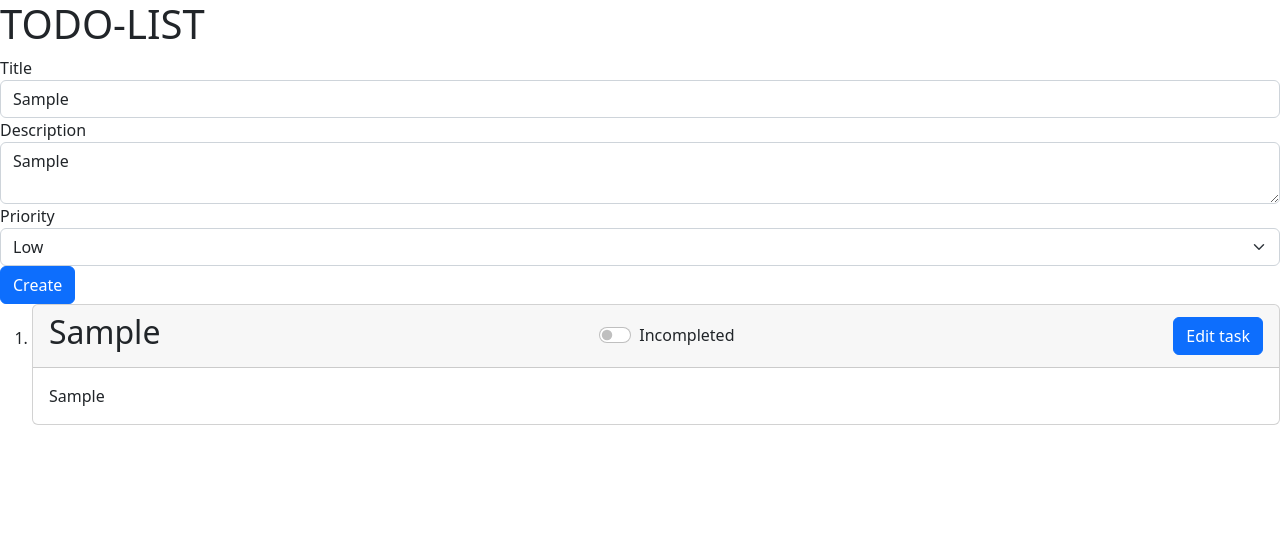
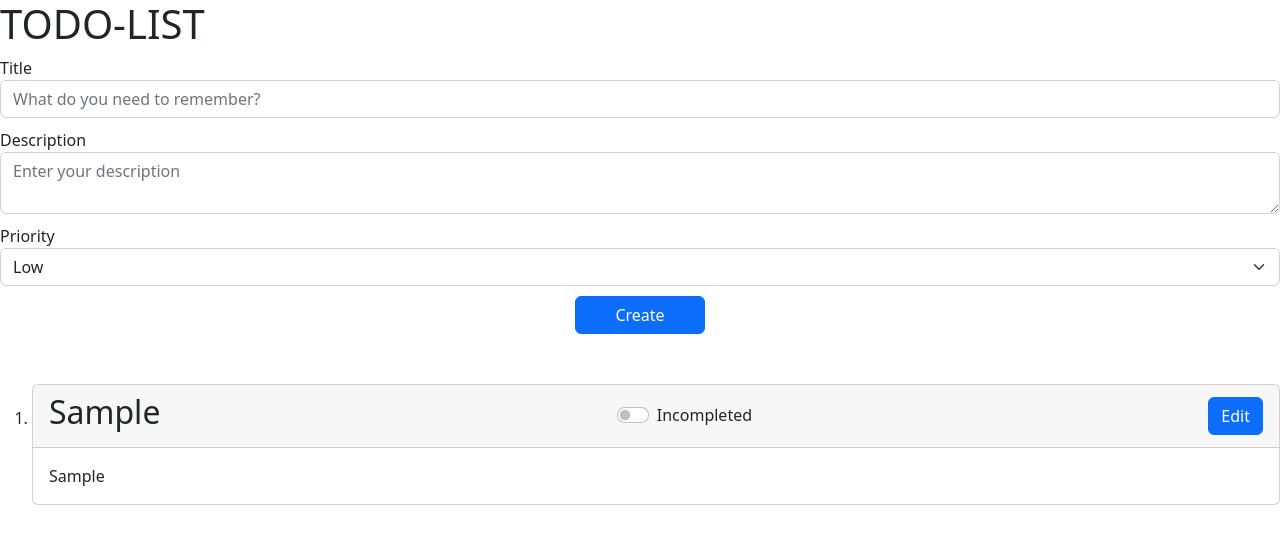
Before and after one commit to ferdiaz93/todo-list-teco, a React (Create React App) app: page / in a window 1280 px wide. Both pictures are taken after typing "Sample", "Sample" into the empty fields and a click on the button "Create". Shown: the top 544 px of the page. Built offline with nearby package versions, Linux system fonts and the light colour scheme; the HTML template or start-up script is replaced by a standard one.

Commit message:
visual de switch completado

```diff
--- a/src/assets/scss/App.scss
+++ b/src/assets/scss/App.scss
@@ -0,0 +1,2 @@
+@import './components/task_form';
+@import './components/tasks_list';
--- /dev/null
+++ b/src/assets/scss/components/_task_form.scss
@@ -0,0 +1,14 @@
+.task-form-container{
+    form{
+        display: flex;
+        flex-direction: column;
+        row-gap: 10px;
+        align-items: center;
+        .input-container{
+            width: 100%;
+        }
+        .btn{
+            width: 130px;
+        }
+    }
+}
--- /dev/null
+++ b/src/assets/scss/components/_tasks_list.scss
@@ -0,0 +1,20 @@
+.tasks-container{
+    margin-top: 50px;
+    ol{
+        .task-label{
+            .card{
+                opacity: 1;
+                transition: all 300ms ease-out;
+                .card-header{
+                    h2{
+                        max-width: 420px;
+                    }
+                }
+                &.completed{
+                    opacity: 0.4;
+                    transition: all 300ms ease-out;
+                }
+            }
+        }
+    }
+}
--- a/src/components/TaskForm.js
+++ b/src/components/TaskForm.js
@@ -13,16 +13,18 @@ const TaskForm = ({ onSubmitTask }) => {
     };
     const saveTask = (task, actions) => {
         task.id = uuidv4();
-        onSubmitTask(task)
+        onSubmitTask(task);
+        actions.resetForm();
     }
 
     return (
+        <section className="task-form-container">
             <Formik
                 initialValues={{ title: "", description: "", priority: "low", finished: false }}
                 onSubmit={async (values, actions) => saveTask(values, actions)}>
                 {({ errors, touched }) => (
                     <Form>
-                    <div>
+                        <div className="input-container">
                             <label htmlFor="title">Title</label>
                             <Field
                                 validate={validate}
@@ -31,7 +33,7 @@ const TaskForm = ({ onSubmitTask }) => {
                                 className={`form-control ${errors.title && touched.title ? "is-invalid" : ""}`} />
                             {errors.title && touched.title ? <div className="invalid-feedback">{errors.title}</div> : null}
                         </div>
-                    <div>
+                        <div className="input-container">
                             <label htmlFor="description">Description</label>
                             <Field
                                 validate={validate}
@@ -42,7 +44,7 @@ const TaskForm = ({ onSubmitTask }) => {
                             {errors.description && touched.description ? <div className="invalid-feedback">{errors.description}</div> : null}
                         </div>
 
-                    <div>
+                        <div className="input-container">
                             <label htmlFor="description">Priority</label>
                             <Field id="priority" name="priority" as="select" className="form-select">
                                 <option value="light">Low</option>
@@ -55,6 +57,7 @@ const TaskForm = ({ onSubmitTask }) => {
                     </Form>
                 )}
             </Formik>
+        </section>
     )
 }
 
--- a/src/components/TasksList.js
+++ b/src/components/TasksList.js
@@ -20,13 +20,15 @@ const TasksList = ({ savedTasks, onSubmitEdit }) => {
         setEditingTask(task);
     }
 
-    const onSwitchChange = (e) => {
+    const onSwitchChange = (e, task) => {
         console.log(e.target.checked);
+        task.finished = e.target.checked;
+        onSubmitEdit(task);
     }
 
     const editTask = (values, actions) => {
         values.id = editingTask.id;
-        onSubmitEdit(values)
+        onSubmitEdit(values);
     }
 
     return (
@@ -35,15 +37,21 @@ const TasksList = ({ savedTasks, onSubmitEdit }) => {
                 <ol>
                     {savedTasks.map((task, index) => (
                         <li className="task-label" key={index}>
-                            <div className={`card text-bg-${task.priority} mb-3`}>
+                            <div className={`card text-bg-${task.priority} ${task.finished ? "completed" : ""} mb-3`}>
                                 <div className="card-header d-flex align-items-center justify-content-between">
                                     <h2>{task.title}</h2>
                                     <div className="form-check form-switch">
-                                        <input className="form-check-input" type="checkbox" role="switch" checked={task.finished} onChange={onSwitchChange} />
+                                        <input className="form-check-input" type="checkbox" role="switch" checked={task.finished} onChange={(e) => onSwitchChange(e, task)} />
                                         <label className="form-check-label" htmlFor="flexSwitchCheckChecked">{task.finished ? "Completed" : "Incompleted"}</label>
                                     </div>
-                                    <button type="button" className="btn btn-primary" data-bs-toggle="modal" data-bs-target="#editModal" onClick={() => handleEditButton(task)}>
-                                        Edit task
+                                    <button
+                                        type="button"
+                                        className="btn btn-primary"
+                                        data-bs-toggle="modal"
+                                        data-bs-target="#editModal"
+                                        onClick={() => handleEditButton(task)}
+                                        disabled={task.finished}>
+                                        Edit
                                     </button>
                                 </div>
                                 <div className="card-body">
```
Lines whose indentation alone changed are shown as unchanged.
